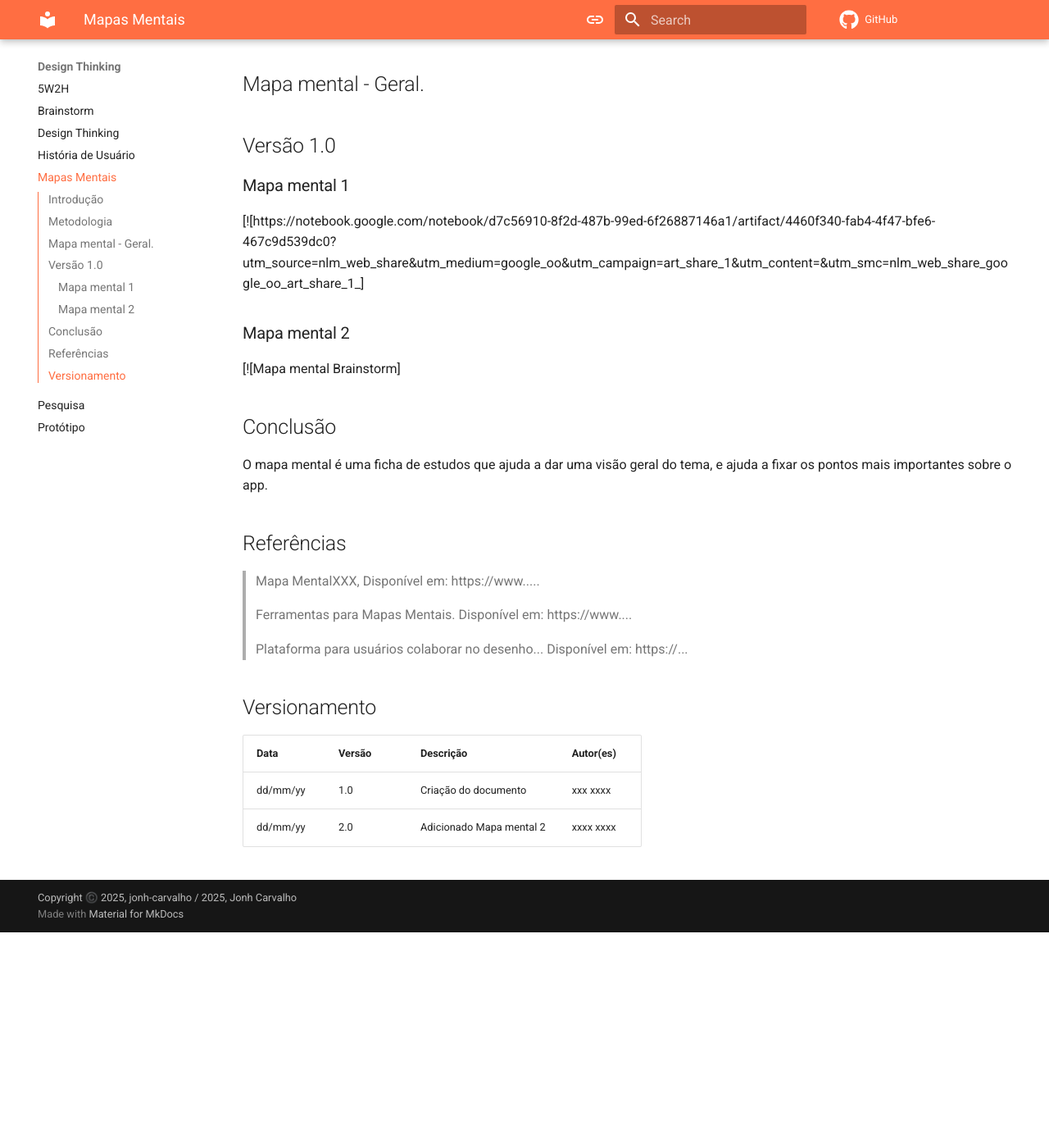
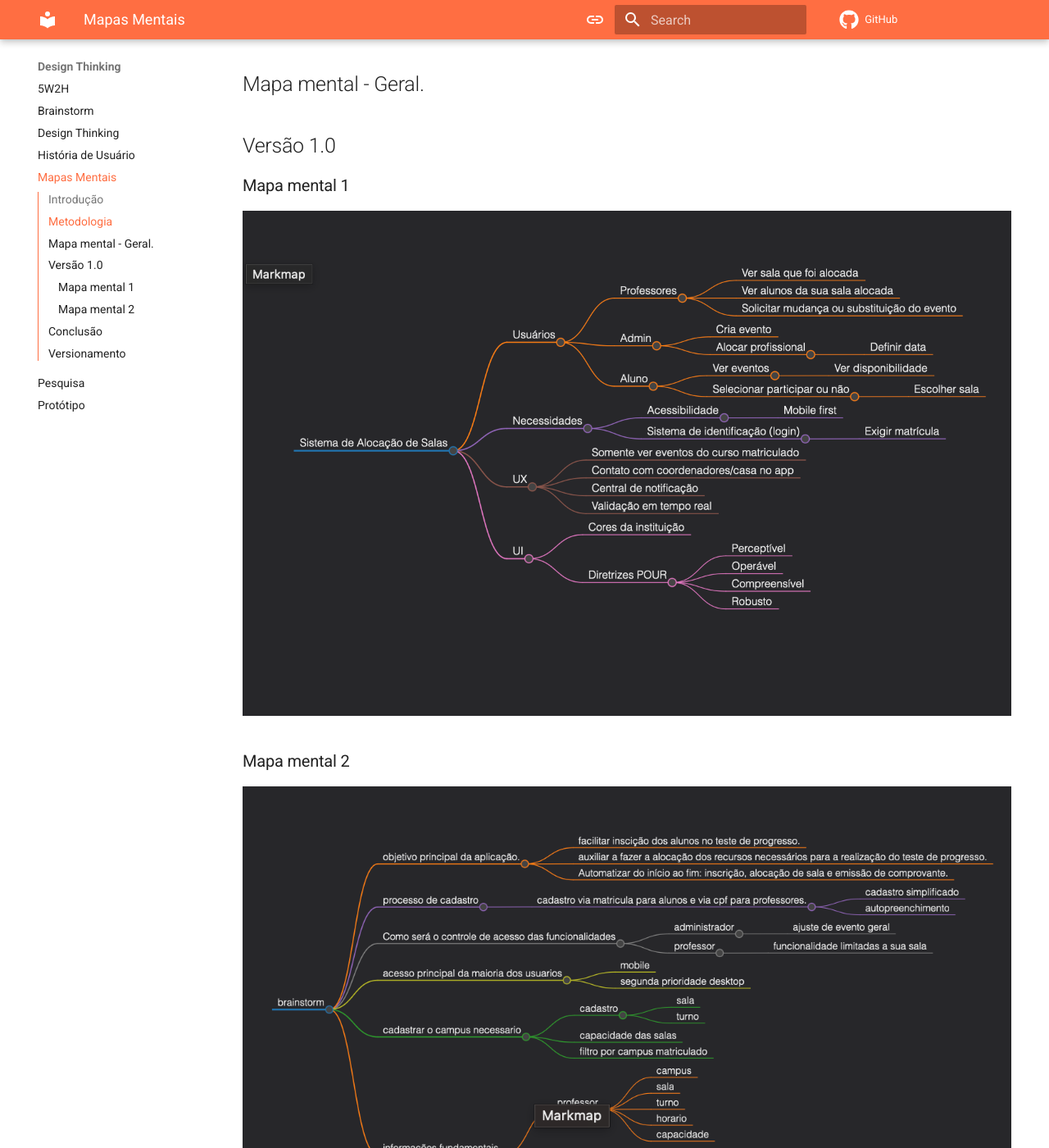
Before and after one commit to Projetos-de-Extensao/PECDI_26.2_8002_II, an MkDocs documentation site: the page built from docs/_Design Thinking/mapa_mental.md, in a window 1280 px wide and 1400 px high, scrolled down 493 px. Shown: the whole window at 82% size. Built offline with MkDocs 1.6.1 and Material for MkDocs 9.7.7, drawn with Linux system fonts in a browser that asks for light colours; comment, search, counter and statistics services are not loaded; before the commit the page ends 1630 px from its top, so only the background shows below that; some of the changed text lies outside the part shown.

Commit message:
Atualiza o documento de Brainstorm com novas informações sobre cadastro e controle de acesso, além de adicionar mapas mentais.

```diff
--- a/docs/_Design Thinking/mapa_mental.md
+++ b/docs/_Design Thinking/mapa_mental.md
@@ -21,12 +21,11 @@ Foi levantado um ponto importante sobre o app e, assim, foi produzido o mapa men
 
 ### Mapa mental 1
 
-[![https://notebook.google.com/notebook/d7c56910-8f2d-487b-99ed-6f26887146a1/artifact/4460f340-fab4-4f47-bfe6-467c9d539dc0?utm_source=nlm_web_share&utm_medium=google_oo&utm_campaign=art_share_1&utm_content=&utm_smc=nlm_web_share_google_oo_art_share_1_]
-
+![Mapa Mental](MapaMental.png)
 
 ### Mapa mental 2
 
-[![Mapa mental Brainstorm]
+![ Mapa Mental Brainstorm](MapaMentalBS.png)
 
 ## Conclusão
 
@@ -34,15 +33,8 @@ Foi levantado um ponto importante sobre o app e, assim, foi produzido o mapa men
 O mapa mental é uma ficha de estudos que ajuda a dar uma visão geral do tema, e ajuda a fixar os pontos mais importantes sobre o app.
 </p>
 
-## Referências
-> Mapa MentalXXX,  Disponível em: https://www.....
-
-> Ferramentas para Mapas Mentais. Disponível em: https://www....
-
-> Plataforma para usuários colaborar no desenho... Disponível em: https://...
-
 ## Versionamento
 | Data | Versão | Descrição | Autor(es) |
 | -- | -- | -- | -- |
-| dd/mm/yy | 1.0 | Criação do documento | xxx xxxx |
-| dd/mm/yy | 2.0 | Adicionado Mapa mental 2 | xxxx xxxx |
+| 10/09/26 | 1.0 | Criação do documento | Caio Rocha|
+| 13/09/26 | 2.0 | Mapa mental brainstorm | Caio Rocha |
```
Also changed, not shown: docs/_Design Thinking/Brainstorm.md (+2 -2 lines), docs/_Design Thinking/MapaMental.png (added), docs/_Design Thinking/MapaMentalBS.png (added).
